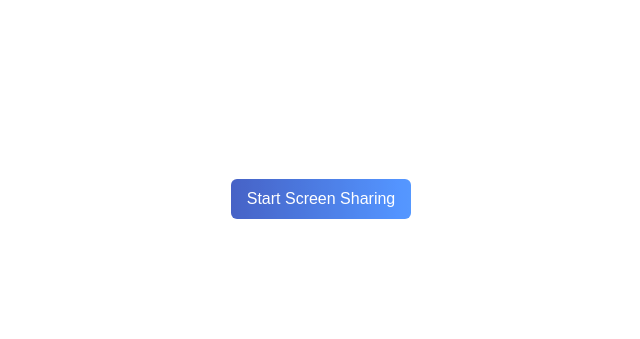
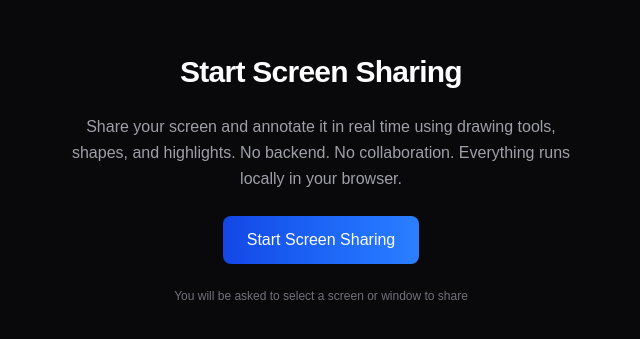
Before and after one commit to PallabJS/screen-share-app, a Next.js app: page /connect in a window 1280 px wide. Shown: the part 221-560 px from the top of the page, without its empty margins (319-959 px from the left). Built offline with nearby package versions, Linux system fonts and the light colour scheme.

Commit message:
feat: improved landing page and app intro info

```diff
--- a/src/app/connect/page.tsx
+++ b/src/app/connect/page.tsx
@@ -10,25 +10,52 @@ export default function ScreenSharing() {
   const { isSharing, stream } = useAppSelector((state) => state.screenShare);
 
   return (
-    <main className="h-screen w-screen flex flex-col gap-4">
+    <main className="h-screen w-screen relative bg-zinc-950 text-white overflow-hidden">
+      {/* -------- Active Session -------- */}
       {isSharing && (
-        <section className="flex-1 relative rounded-lg overflow-hidden bg-transparent">
+        <section className="absolute inset-0">
           <AnnotationCanvas videoElementId="video_screen_share" />
           <ScreenVideo elementId="video_screen_share" stream={stream} />
         </section>
       )}
 
+      {/* -------- Pre-Session State -------- */}
+      {!isSharing && (
+        <div className="absolute inset-0 flex items-center justify-center px-6">
+          <div className="max-w-lg text-center space-y-6">
+            <h2 className="text-3xl font-semibold tracking-tight">
+              Start Screen Sharing
+            </h2>
+
+            <p className="text-zinc-400 leading-relaxed">
+              Share your screen and annotate it in real time using drawing
+              tools, shapes, and highlights. No backend. No collaboration.
+              Everything runs locally in your browser.
+            </p>
+
+            <button
+              onClick={startSharing}
+              className="inline-flex items-center justify-center rounded-lg bg-linear-to-r from-blue-700 to-blue-500 px-6 py-3 font-medium hover:opacity-90 active:opacity-80 transition"
+            >
+              Start Screen Sharing
+            </button>
+
+            <p className="text-xs text-zinc-500">
+              You will be asked to select a screen or window to share
+            </p>
+          </div>
+        </div>
+      )}
+
+      {/* -------- Floating Entry Button (Animated) -------- */}
       <div
-        className={`absolute transition-transform duration-500 ease-in-out ${!isSharing ? "self-center top-1/2" : "bottom-4 right-4"}`}
+        className={`absolute transition-all duration-500 ease-in-out ${
+          !isSharing
+            ? "opacity-0 scale-95 pointer-events-none"
+            : "bottom-4 right-4 opacity-100 scale-100"
+        }`}
       >
-        {!isSharing && (
-          <button
-            onClick={startSharing}
-            className="px-4 py-2 text-white rounded-md opacity-80 hover:opacity-100 bg-linear-to-r from-blue-800 to-blue-500 transition-opacity duration-300 active:opacity-80 active:transition-none"
-          >
-            Start Screen Sharing
-          </button>
-        )}
+        {!isSharing && null}
       </div>
     </main>
   );
```
